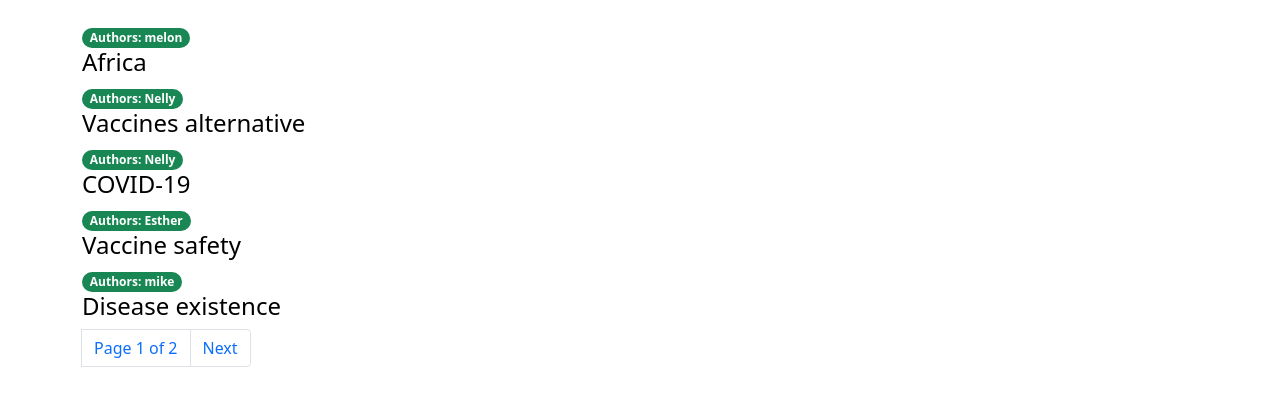
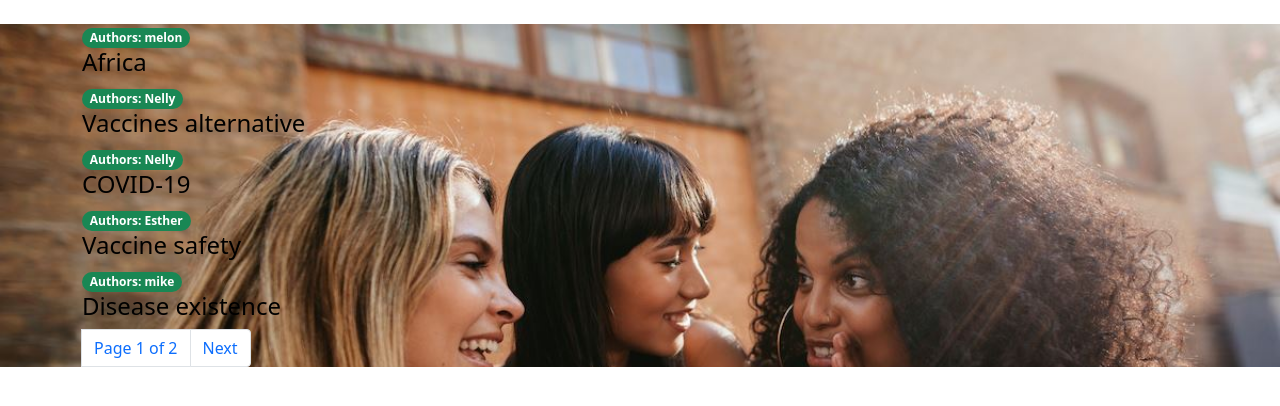
Before and after one commit to Nelly-ux10/Django-Finalprojec-App, a Django app: page /ashiriblogapp/articles/ in a window 1280 px wide. Shown: the part 56-462 px from the top of the page. Run offline with Django 4.2, Linux system fonts and the light colour scheme; data comes from the database, SQL or seed files in the repository.

Commit message:
modified app

```diff
--- a/ashiriblogapp/static/ashiriblogapp/style.css
+++ b/ashiriblogapp/static/ashiriblogapp/style.css
@@ -58,8 +58,3 @@ max-width: 100%;
     float: right;
 
 }
-
-
-#img{
-	background: url("{% static 'ashiriblogapp/images/people.jpg' %}");
-}
--- a/ashiriblogapp/templates/ashiriblogapp/articles.html
+++ b/ashiriblogapp/templates/ashiriblogapp/articles.html
@@ -18,6 +18,12 @@
 				color: rgb(183, 69, 151);
 
 		}
+		#img{
+			background: url("{% static 'ashiriblogapp/images/people.jpg' %}");
+			background-repeat: no-repeat;
+			background-size: 100%;
+		}
+
 
 	</style>
 
```
